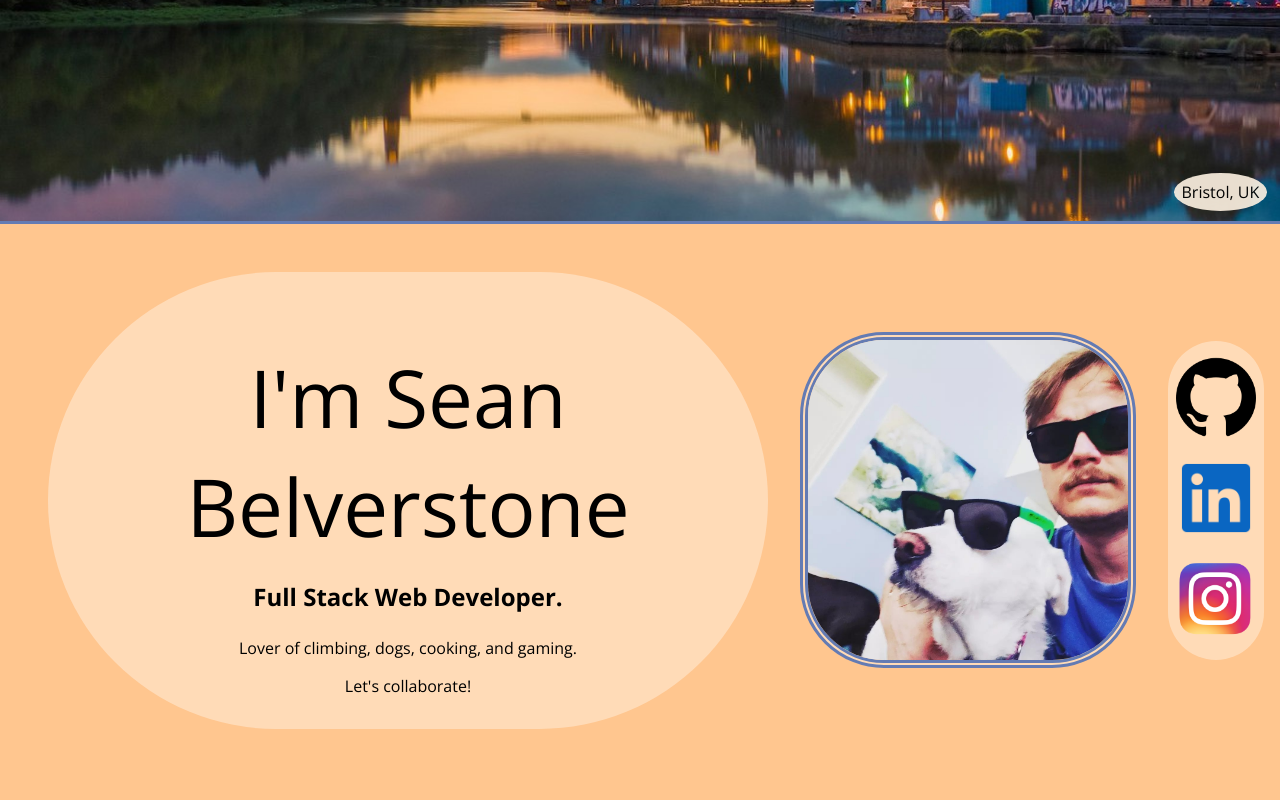
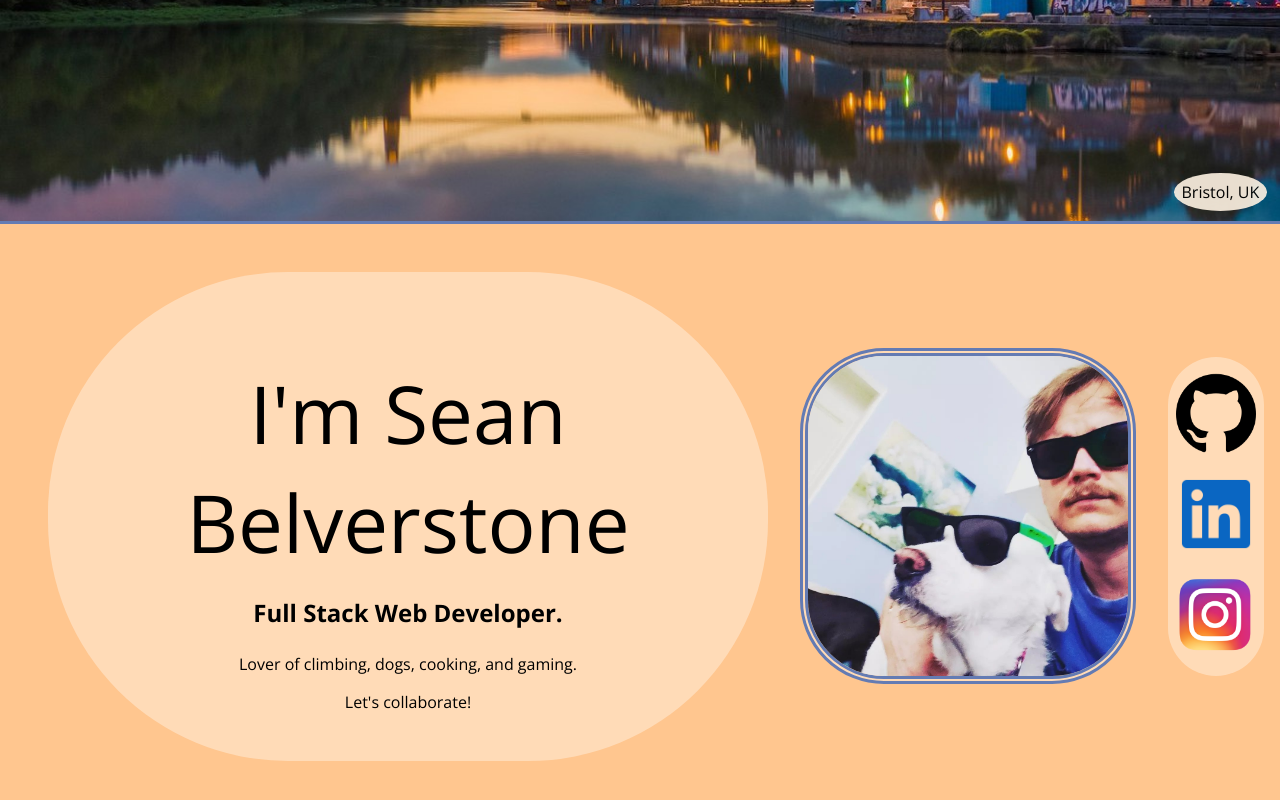
Before and after one commit to seanbelverstone/porfolio, a React (Create React App) app: page / in a window 1280 px wide. Shown: the part 262-1062 px from the top of the page. Built offline with nearby package versions, Linux system fonts and the light colour scheme.

Commit message:
removed console log. Changed the common box-shadow: 2px 2px 2px var(--secondary) to be its own variable.

```diff
--- a/src/components/CircleGradient.js
+++ b/src/components/CircleGradient.js
@@ -6,7 +6,6 @@ export const CircleGradient = () => {
 	useEffect(() => {
 		setPageName(document.querySelector('#projectsPage')?.id)
 	}, [])
-	console.log(pageName);
 	return (
 	<div id="circleGradient" style={{ ...(window.innerWidth < 1152 || pageName === 'projectsPage') && { display: 'none' } }}/>
 )};
--- a/src/components/css/Button.css
+++ b/src/components/css/Button.css
@@ -7,7 +7,7 @@ button {
 	transition: 0.05s linear 50ms;
 	z-index: 0;
 	color: var(--secondary);
-	box-shadow: 2px 2px 2px var(--secondary);
+	box-shadow: var(--boxShadow);
 }
 
 button:hover {
--- a/src/components/css/ScrollToTop.css
+++ b/src/components/css/ScrollToTop.css
@@ -3,7 +3,7 @@
 	visibility: hidden;
 	right: 0;
 	opacity: 0;
-	box-shadow: 2px 2px 2px var(--secondary);
+	box-shadow: var(--boxShadow);
 }
 
 .show {
--- a/src/index.css
+++ b/src/index.css
@@ -8,6 +8,7 @@
   --primaryFaded: #8FAFFF9a;
   --secondary: #647BB3;
   --tertiary: #B39264;
+  --boxShadow: .2em .2em .2em var(--secondary);
 }
 
 body,
--- a/src/pages/css/Contact.css
+++ b/src/pages/css/Contact.css
@@ -22,7 +22,7 @@
 
 .MuiFormControl-root.MuiTextField-root {
 	border-radius: 0.5em;
-	box-shadow: 2px 2px 2px var(--secondary);
+	box-shadow: var(--boxShadow);
 }
 
 #message {
--- a/src/pages/css/Home.css
+++ b/src/pages/css/Home.css
@@ -23,7 +23,7 @@
 #introWrapper {
 	margin: 2em;
 	background-color: var(--foregroundFaded);
-	padding: 1em;
+	padding: 2em;
 	border-radius: 15em;
 }
 
```
